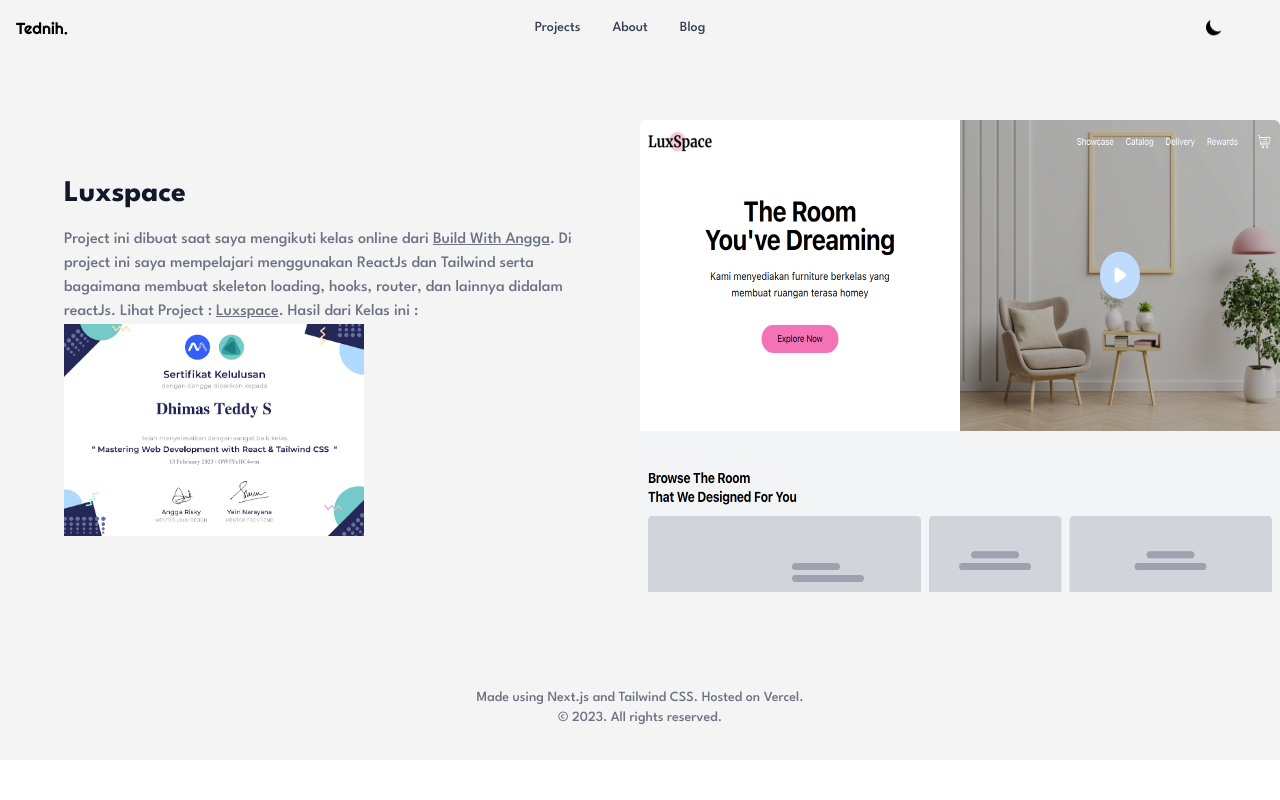
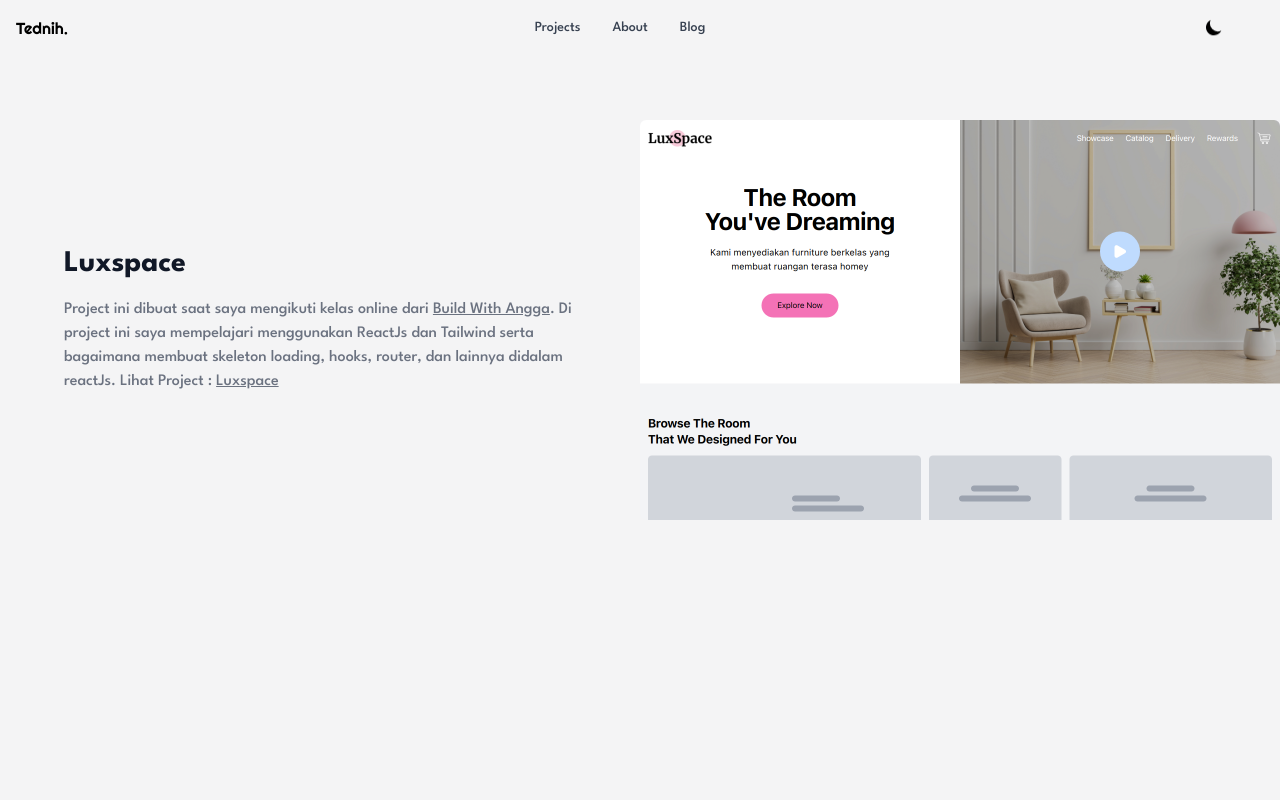
Before and after one commit to tednih/tednih-nextjs, a Next.js app: page /projects/1 in a window 1280 px wide. Shown: the top 800 px of the page. Built offline with nearby package versions, Linux system fonts and the light colour scheme.

Commit message:
fix large screen display

```diff
--- a/app/components/navbar.js
+++ b/app/components/navbar.js
@@ -54,10 +54,7 @@ function Navbar() {
   // End Fixed Nav When Scroll
 
   return (
-    <header
-      aria-label="Site Header"
-      className={`${navClasses}`}
-    >
+    <header aria-label="Site Header" className={`${navClasses}`}>
       <div className="mx-auto max-w-screen-xl p-4 ">
         <div className="flex items-center justify-between gap-4 lg:gap-10">
           <div className="flex lg:w-0 lg:flex-1 font-righteous">
@@ -146,10 +143,10 @@ function Navbar() {
                   {/* bagian atas nav */}
                   {/* bagian tengah nav */}
 
-                  <div className="text-center top-0 flex-col gap-2">
-                    <p className="font-righteous mb-10">Tednih.</p>
+                  <div className="m-auto top-0 w-32 flex-col gap-2">
+                    <p className="font-righteous text-center mb-10">Tednih.</p>
                     <Link
-                      className="mb-2 inline-flex items-center gap-2 rounded bg-[#171515] dark:bg-white px-5 py-3 text-sm font-medium text-white dark:text-[#171515] hover:bg-[#353232] dark:hover:bg-zinc-300"
+                      className="w-full mb-2 inline-flex flex justify-center gap-2 rounded bg-[#171515] dark:bg-white px-5 py-3 text-sm font-medium text-white dark:text-[#171515] hover:bg-[#353232] dark:hover:bg-zinc-300"
                       href="https://github.com/tednih"
                       target="_blank"
                       rel="noreferrer"
@@ -169,7 +166,7 @@ function Navbar() {
                       </svg>
                     </Link>
                     <Link
-                      className="mb-2 inline-flex items-center gap-2 rounded bg-[#171515] dark:bg-white px-5 py-3 text-sm font-medium text-white dark:text-[#171515] hover:bg-[#353232] dark:hover:bg-zinc-300"
+                      className="w-full text-center mb-2 inline-flex flex justify-center gap-2 rounded bg-[#171515] dark:bg-white px-5 py-3 text-sm font-medium text-white dark:text-[#171515] hover:bg-[#353232] dark:hover:bg-zinc-300"
                       href="https://www.instagram.com/dteds_/"
                       target="_blank"
                       rel="noreferrer"
--- a/app/projects/[id]/page.js
+++ b/app/projects/[id]/page.js
@@ -13,8 +13,8 @@ const DetailProjects = ({ params }) => {
     return <div>Error: Project not found</div>;
   }
   return (
-    <div>
-      <section className="lg:max-w-[1440px] m-auto overflow-hidden bg-zinc-100 dark:bg-zinc-900 lg:grid lg:grid-cols-2 lg:items-center lg:py-16">
+    <div className="lg:max-w-[1440px] lg:h-screen m-auto overflow-hidden bg-zinc-100 dark:bg-zinc-900">
+      <section className="lg:grid lg:grid-cols-2 lg:items-center lg:py-16">
         <div className="p-8 md:p-12 lg:px-16 lg:py-14">
           <div className="mx-auto max-w-xl text-center sm:text-left">
             <h2 className="text-2xl font-bold text-gray-900 dark:text-white md:text-3xl">
--- a/app/projects/dataProjects.js
+++ b/app/projects/dataProjects.js
@@ -40,16 +40,16 @@ const pustaka = (
   </>
 );
 
-const sertifikatBwa = (
-  <>
-    <Image
-      src="/sertifikat-BWA.jpg"
-      alt="Sertifikat BWA"
-      width={300}
-      height={300}
-    />
-  </>
-);
+// const sertifikatBwa = (
+//   <>
+//     <Image
+//       src="/sertifikat-BWA.jpg"
+//       alt="Sertifikat BWA"
+//       width={300}
+//       height={300}
+//     />
+//   </>
+// );
 
 const Projects = [
   {
@@ -64,8 +64,7 @@ const Projects = [
         Project ini dibuat saat saya mengikuti kelas online dari {link}. Di
         project ini saya mempelajari menggunakan ReactJs dan Tailwind serta
         bagaimana membuat skeleton loading, hooks, router, dan lainnya didalam
-        reactJs. Lihat Project : {luxspace}. Hasil dari Kelas ini :{" "}
-        {sertifikatBwa}
+        reactJs. Lihat Project : {luxspace}
       </>
     ),
   },
--- a/app/projects/page.js
+++ b/app/projects/page.js
@@ -4,7 +4,7 @@ import CardProjects from "./cardProjects";
 
 const Projects = () => {
   return (
-    <div className="bg-zinc-100 dark:bg-zinc-900 py-10">
+    <div className="bg-zinc-100 dark:bg-zinc-900 py-10 lg:h-screen">
       <CardProjects />
     </div>
   );
```
